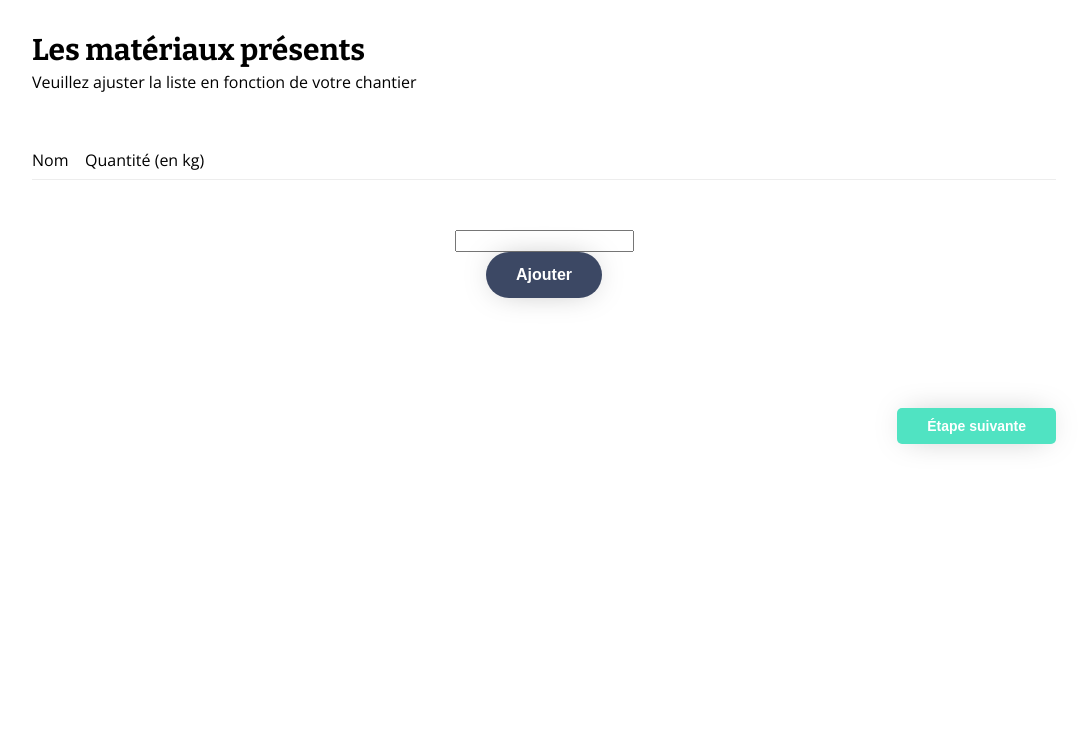
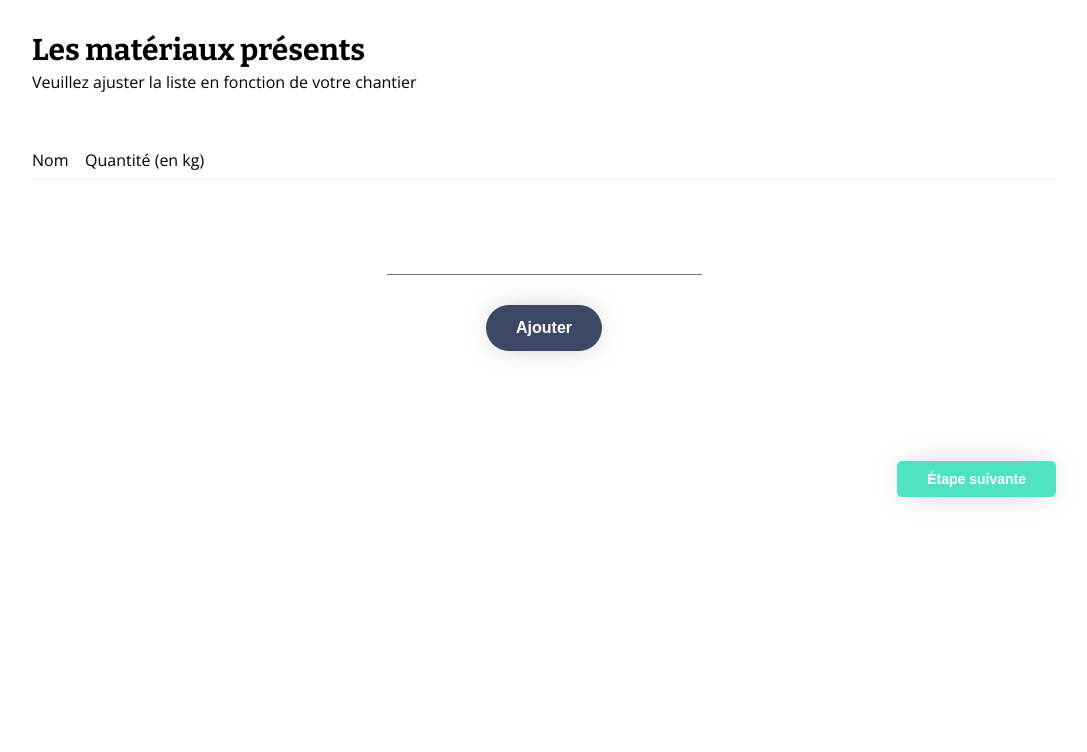
Before and after one commit to alexandre-mace/hestia, a Symfony app: template templates/site/add_materials.html.twig in a window 1280 px wide. Shown: the part 95-847 px from the top of the page, without its empty margins (96-1183 px from the left). Run offline with Twig, Linux system fonts and the light colour scheme; the template is opened without the code that fills it, so the values that code supplies are empty; form fields are guessed from the names that the template uses; some libraries are stand-ins or nearby versions.

Commit message:
style modification

```diff
--- a/public/css/add_general_information.css
+++ b/public/css/add_general_information.css
@@ -20,7 +20,7 @@ button {
     border: 0;
 }
 label {
-    width: 400px;
+    width: 300px;
     margin: 0 auto;
     display: block;
 }
@@ -67,5 +67,16 @@ header img{
     margin:0 auto;
 }
 form {
-    margin-top: 200px;
+    margin-top: 100px;
 }
+
+input 				{
+    font-size:18px;
+    padding:10px 10px 10px 5px;
+    margin-bottom: 30px;
+    display:block;
+    width:300px;
+    border:none;
+    border-bottom:1px solid #757575;
+}
+input:focus 		{ outline:none; }
--- a/public/js/add_materials.js
+++ b/public/js/add_materials.js
@@ -18,8 +18,8 @@ $(function () {
         var $this = $(this), numberOfOptions = $(this).children("option").length;
 
         $this.addClass("select-hidden");
-        $this.wrap("<div class="select"></div>");
-        $this.after("<div class="select-styled"></div>");
+        $this.wrap('<div class="select"></div>');
+        $this.after('<div class="select-styled"></div>');
 
         var $styledSelect = $this.next("div.select-styled");
         $styledSelect.text($this.children("option").eq(0).text());
```
